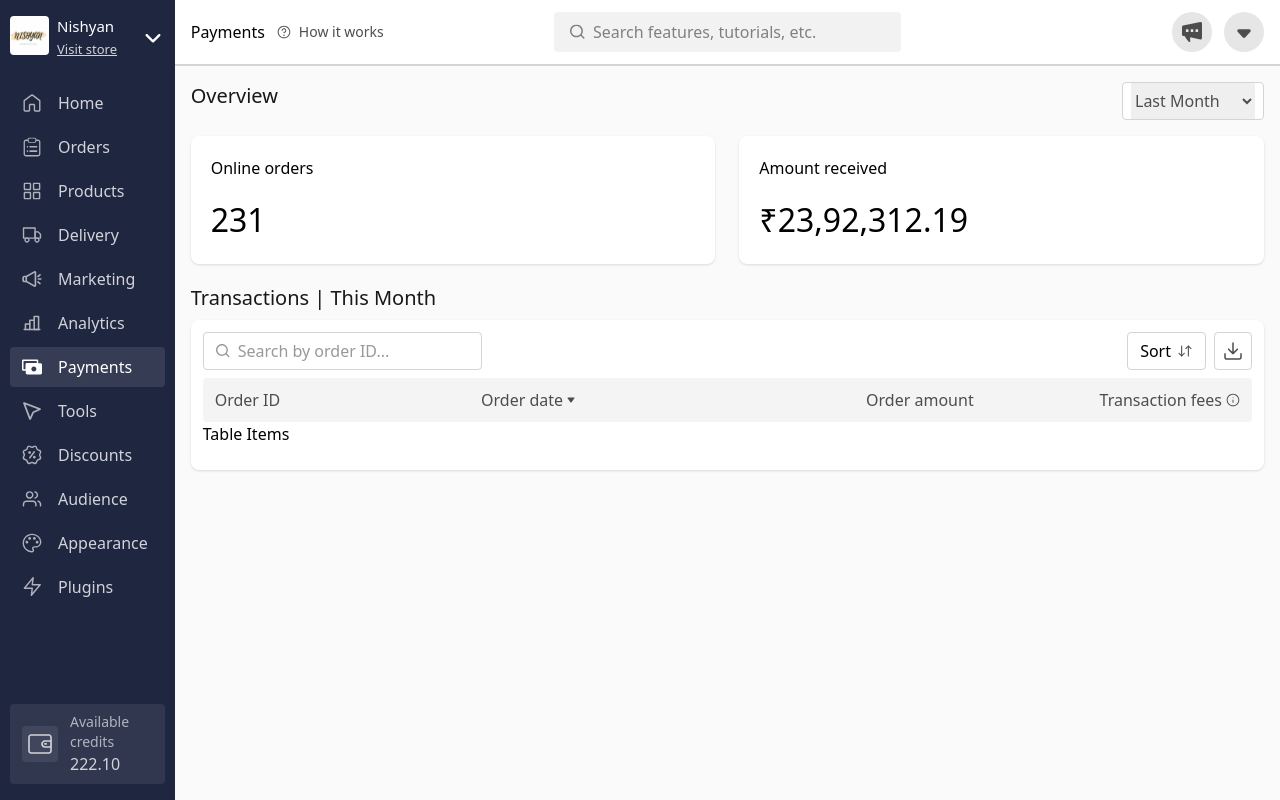
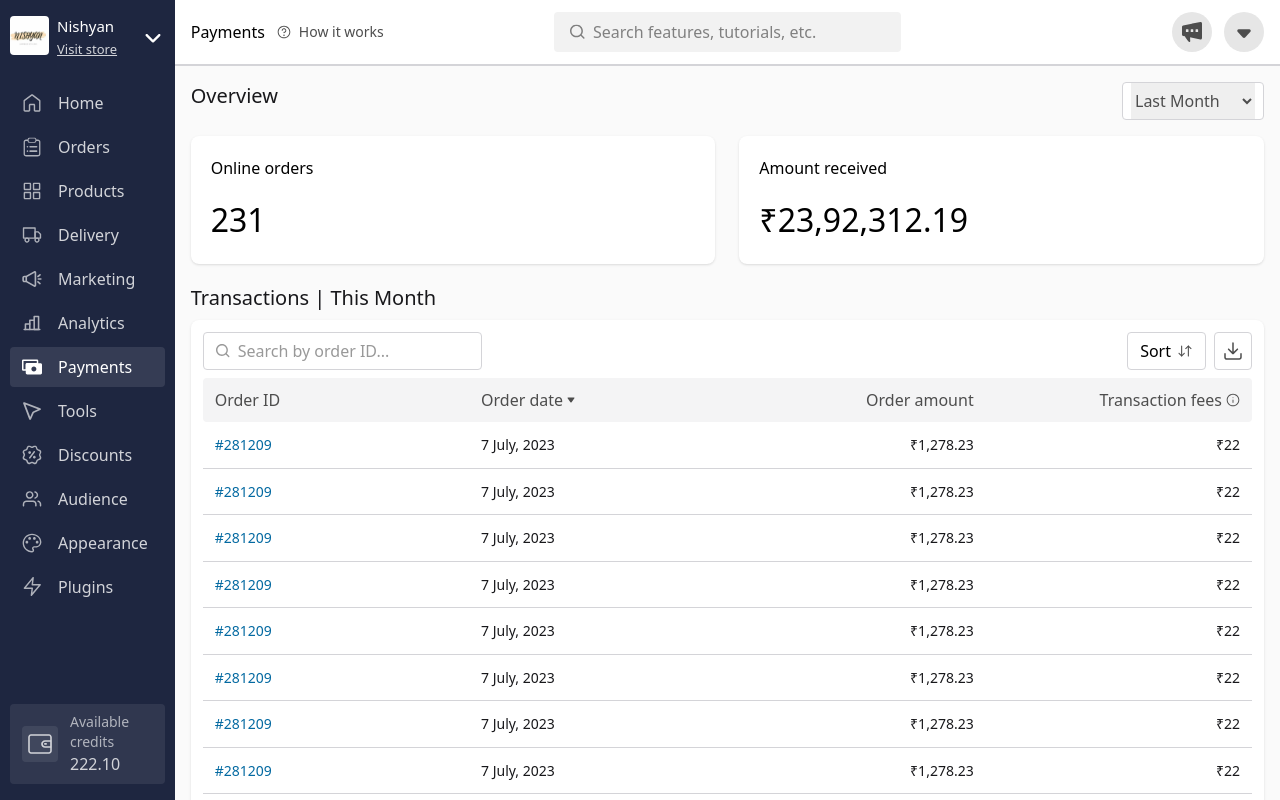
Before and after one commit to darshpat01/dukaan-dashboard, a React (Vite) app: page / in a window 1280 px wide. Built offline with nearby package versions, Linux system fonts and the light colour scheme.

Commit message:
table items added

```diff
--- /dev/null
+++ b/src/components/payments/table/Footer.jsx
@@ -0,0 +1,5 @@
+const Footer = () => {
+  return <div className="pt-4">Footer</div>;
+};
+
+export default Footer;
--- a/src/components/payments/table/Table.jsx
+++ b/src/components/payments/table/Table.jsx
@@ -1,6 +1,7 @@
 import Headings from "./Headings";
 import Search from "./Search";
 import TableItems from "./TableItems";
+import Footer from "../table/Footer";
 
 const Table = () => {
   return (
@@ -62,6 +63,25 @@ const Table = () => {
         </div>
         <Headings />
         <TableItems />
+        <TableItems />
+        <TableItems />
+        <TableItems />
+        <TableItems />
+        <TableItems />
+        <TableItems />
+        <TableItems />
+        <TableItems />
+        <TableItems />
+        <TableItems />
+        <TableItems />
+        <TableItems />
+        <TableItems />
+        <TableItems />
+        <TableItems />
+        <TableItems />
+        <TableItems />
+        <TableItems />
+        <Footer />
       </div>
     </div>
   );
--- a/src/components/payments/table/TableItems.jsx
+++ b/src/components/payments/table/TableItems.jsx
@@ -1,5 +1,20 @@
 const TableItems = () => {
-  return <div>Table Items</div>;
+  return (
+    <div className="px-3 py-3.5 bg-white grid grid-cols-4 gap-10 border-b border-zinc-300 hover:bg-zinc-100">
+      <div className="text-sky-700 text-sm leading-tight flex justify-start items-center hover:cursor-pointer">
+        #281209
+      </div>
+      <div className="text-zinc-900 text-sm leading-tight flex justify-start items-center">
+        7 July, 2023
+      </div>
+      <div className="text-zinc-900 text-sm leading-tight flex justify-end items-center">
+        ₹1,278.23
+      </div>
+      <div className="text-zinc-900 text-sm leading-tight flex justify-end items-center">
+        ₹22
+      </div>
+    </div>
+  );
 };
 
 export default TableItems;
```
